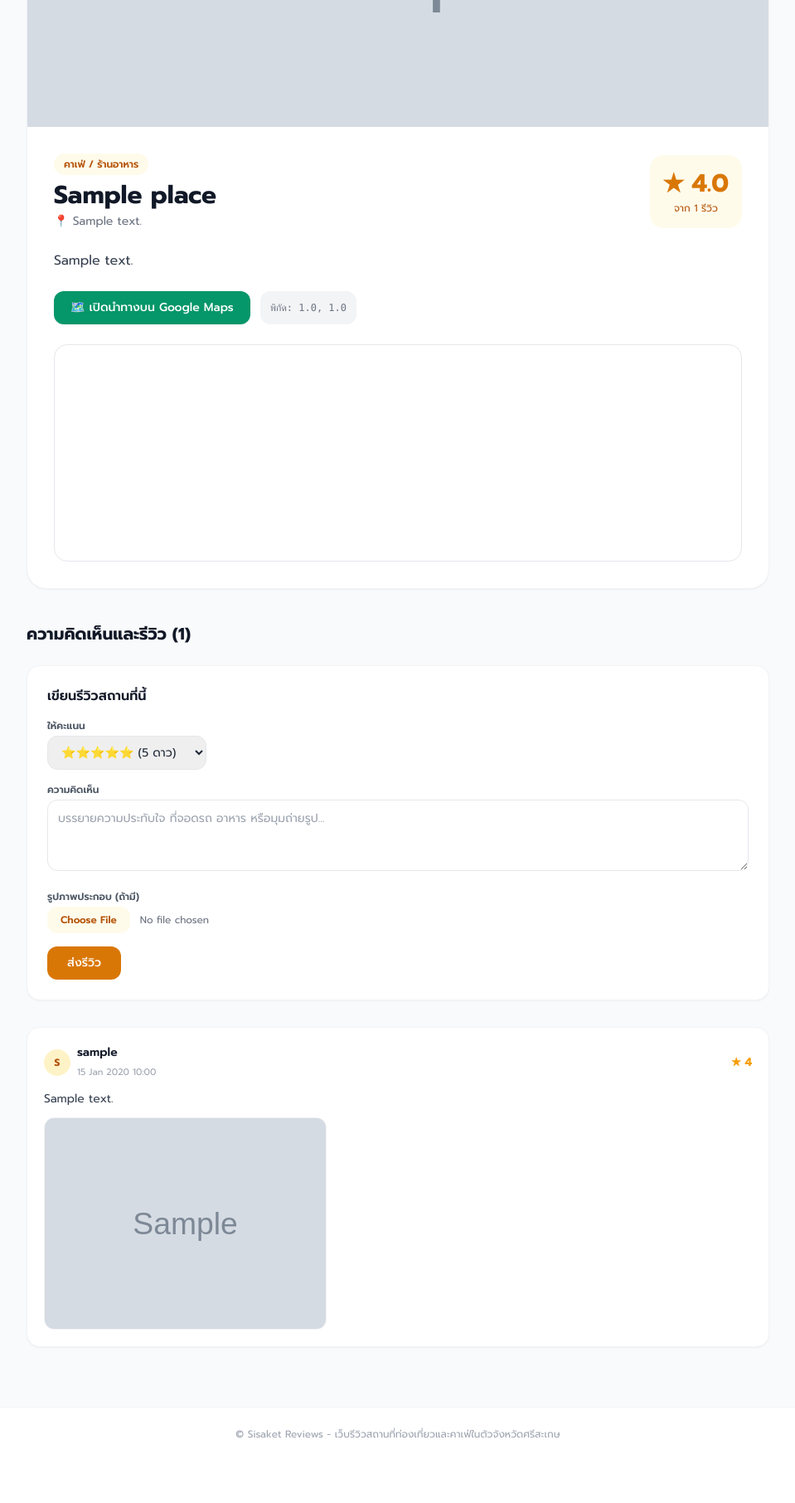
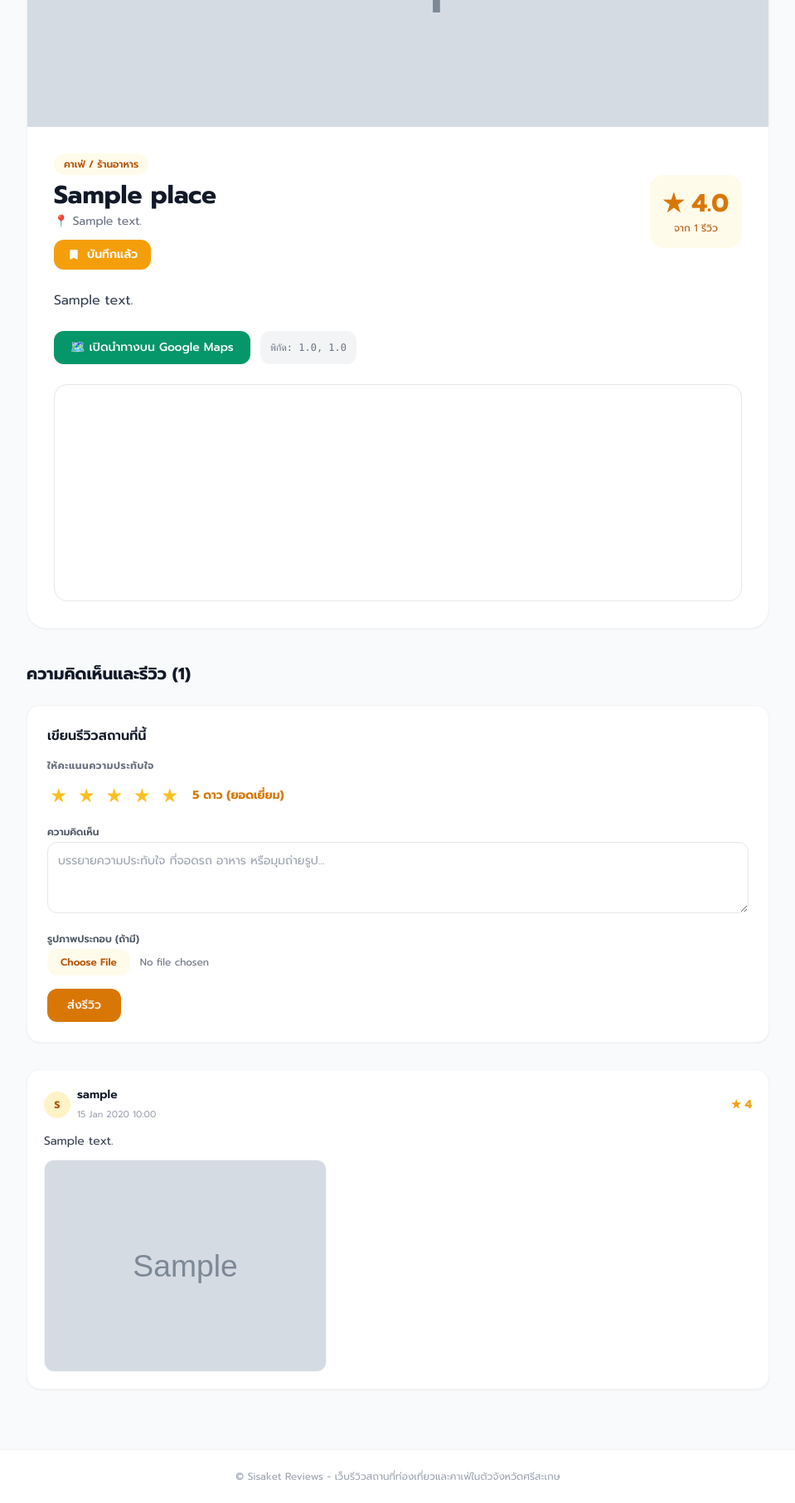
Before and after one commit to Supapich-Boonthom/ssk-rev-web, a Django app: page /place/1/ in a window 1280 px wide. Shown: the part 384-2196 px from the top of the page at 83% size, without its empty margins (160-1119 px from the left). Before the commit the page ends 2118 px from the top, so only its background shows below. Run offline with Django 5.2, Linux system fonts and the light colour scheme; a user stored in the database is signed in; tables that the repository leaves empty hold one stand-in row (values such as "Sample post"); grey boxes marked "Sample" are stand-in pictures; some libraries are stand-ins or nearby versions.

```diff
--- a/templates/place_detail.html
+++ b/templates/place_detail.html
@@ -34,6 +34,25 @@
           <p class="text-sm text-gray-500 mt-1">
             📍 {{ place.address|default:"ในตัวจังหวัดศรีสะเกษ" }}
           </p>
+          <div class="mt-3">
+            <!-- ปุ่มบันทึกสถานที่โปรดในหน้ารายละเอียด -->
+            <a
+              href="{% url 'toggle_bookmark' place.pk %}"
+              class="inline-flex items-center gap-2 px-4 py-2 rounded-xl text-sm font-semibold transition shadow-sm {% if is_bookmarked %}bg-amber-500 text-white hover:bg-amber-600{% else %}bg-amber-50 text-amber-700 hover:bg-amber-100 border border-amber-200{% endif %}"
+            >
+              <svg
+                class="w-4 h-4 {% if is_bookmarked %}fill-current{% else %}fill-none stroke-current stroke-2{% endif %}"
+                viewBox="0 0 24 24"
+              >
+                <path
+                  stroke-linecap="round"
+                  stroke-linejoin="round"
+                  d="M5 5a2 2 0 012-2h10a2 2 0 012 2v16l-7-3.5L5 21V5z"
+                />
+              </svg>
+              <span>{% if is_bookmarked %}บันทึกแล้ว{% else %}บันทึกสถานที่นี้{% endif %}</span>
+            </a>
+          </div>
         </div>
         <div class="bg-amber-50 rounded-2xl p-4 text-center min-w-[100px]">
           <div class="text-3xl font-extrabold text-amber-600">
@@ -97,19 +116,38 @@
       <form method="POST" enctype="multipart/form-data" class="space-y-4">
         {% csrf_token %}
         <div>
-          <label class="block text-xs font-semibold text-gray-600 mb-1"
-            >ให้คะแนน</label
+          <label
+            class="block text-xs font-bold text-gray-500 uppercase tracking-wider mb-2"
+            >ให้คะแนนความประทับใจ</label
           >
-          <select
+
+          <!-- ซ่อนฟิลด์ rating ของฟอร์ม Django ไว้ (ปรับชื่อ name ให้ตรงกับฟอร์ม เช่น rating) -->
+          <input
+            type="hidden"
             name="rating"
-            class="w-full sm:w-48 px-3 py-2 border border-gray-200 rounded-xl focus:ring-2 focus:ring-amber-500 focus:outline-none text-sm"
+            id="rating-input"
+            value="5"
+            required
+          />
+
+          <!-- กลุ่มดาว 5 ดวงให้คลิก -->
+          <div
+            class="flex items-center gap-1.5 cursor-pointer"
+            id="star-rating-container"
           >
-            <option value="5">⭐⭐⭐⭐⭐ (5 ดาว)</option>
-            <option value="4">⭐⭐⭐⭐ (4 ดาว)</option>
-            <option value="3">⭐⭐⭐ (3 ดาว)</option>
-            <option value="2">⭐⭐ (2 ดาว)</option>
-            <option value="1">⭐ (1 ดาว)</option>
-          </select>
+            {% for i in "12345" %}
+            <button
+              type="button"
+              data-value="{{ forloop.counter }}"
+              class="star-btn p-1 text-2xl text-amber-400 hover:scale-125 transition-transform duration-150 focus:outline-none"
+            >
+              ★
+            </button>
+            {% endfor %}
+            <span id="rating-text" class="ml-2 text-sm font-bold text-amber-600"
+              >5 ดาว (ยอดเยี่ยม)</span
+            >
+          </div>
         </div>
         <div>
           <label class="block text-xs font-semibold text-gray-600 mb-1"
@@ -198,4 +236,43 @@
     </div>
   </div>
 </div>
+<script>
+  const starBtns = document.querySelectorAll(".star-btn");
+  const ratingInput = document.getElementById("rating-input");
+  const ratingText = document.getElementById("rating-text");
+
+  const ratingLabels = {
+    1: "1 ดาว (ต้องปรับปรุง)",
+    2: "2 ดาว (พอใช้)",
+    3: "3 ดาว (ดี)",
+    4: "4 ดาว (ดีมาก)",
+    5: "5 ดาว (ยอดเยี่ยม)",
+  };
+
+  function updateStars(rating) {
+    ratingInput.value = rating;
+    ratingText.textContent = ratingLabels[rating];
+
+    starBtns.forEach((btn) => {
+      const btnVal = parseInt(btn.getAttribute("data-value"));
+      if (btnVal <= rating) {
+        btn.classList.remove("text-gray-300");
+        btn.classList.add("text-amber-400");
+      } else {
+        btn.classList.remove("text-amber-400");
+        btn.classList.add("text-gray-300");
+      }
+    });
+  }
+
+  starBtns.forEach((btn) => {
+    btn.addEventListener("click", () => {
+      const val = parseInt(btn.getAttribute("data-value"));
+      updateStars(val);
+    });
+  });
+
+  // กำหนดค่าเริ่มต้นเป็น 5 ดาว
+  updateStars(5);
+</script>
 {% endblock %}
```
Also changed, not shown: templates/place_list.html (+8 -8 lines).
